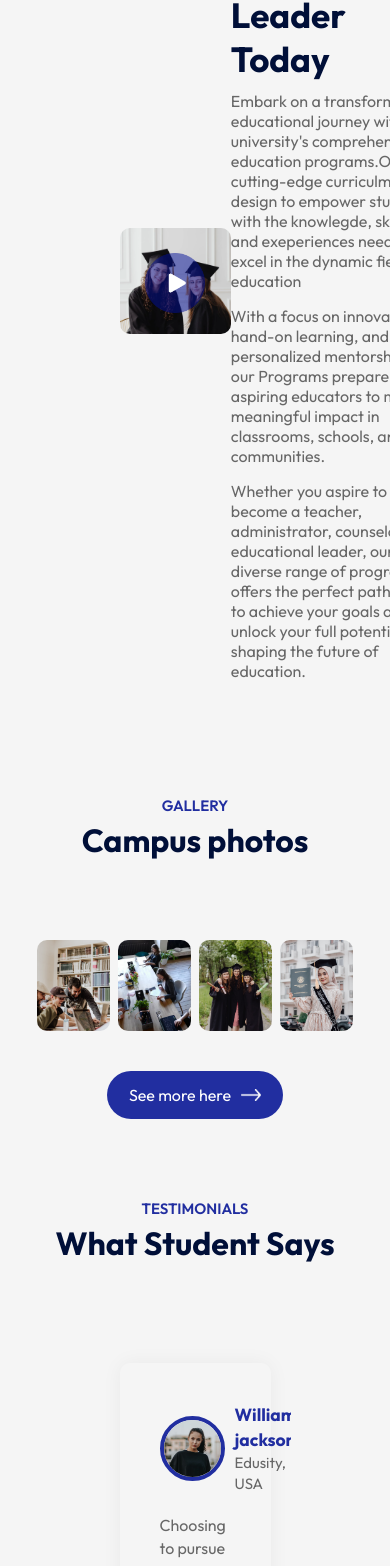
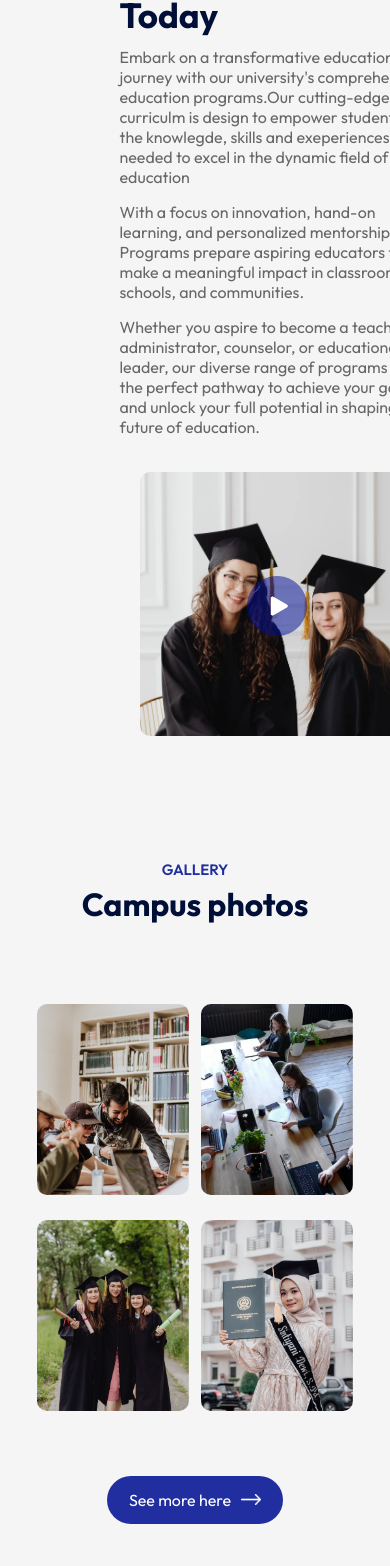
Before and after one commit to Muskan711810/Education_website, a React (Vite) app: page / in a window 390 px wide. Shown: the part 2239-3805 px from the top of the page. Built offline with nearby package versions, Linux system fonts and the light colour scheme.

Commit message:
change16

```diff
--- a/src/Components/About/About.css
+++ b/src/Components/About/About.css
@@ -44,3 +44,18 @@
     color: #676767;
     margin-bottom: 15px;
 }
+
+/* media query */
+@media (max-width: 800px){
+    .about{
+        flex-direction: column;
+    }
+    .about-left{
+        flex-basis: 100%;
+        margin: 20px;
+        order: 2;
+    }
+    .about-right{
+        flex-basis: 100%;
+    }
+}
--- a/src/Components/Campus/Campus.css
+++ b/src/Components/Campus/Campus.css
@@ -16,3 +16,14 @@
     width: 23%;
     border-radius: 10px;
 }
+
+/* media query */
+@media (max-width: 800px){
+    .gallery{
+        flex-wrap: wrap;
+    }
+    .gallery img{
+        width: 48%;
+        margin-bottom: 25px;
+    }
+}
--- a/src/Components/Contact/Contact.css
+++ b/src/Components/Contact/Contact.css
@@ -57,3 +57,13 @@
     display: block;
     margin: 20px 0;
 }
+
+/* media query */
+@media (max-width: 700px){
+    .contact{
+        display: block;
+    }
+    .contact-col{
+        padding: 20px;
+    }
+}
--- a/src/Components/Footer/Footer.css
+++ b/src/Components/Footer/Footer.css
@@ -13,3 +13,17 @@
     display: inline-block;
     margin-left: 20px;
 }
+
+/*  media query */
+@media (max-width: 700px){
+    .footer{
+        display: block;
+        text-align: center;
+    }
+    .footer ul li{
+        margin: 10px;
+    }
+    .footer ul{
+        margin-top: 10px;
+    }
+}
--- a/src/Components/Testimonials/Testimonials.css
+++ b/src/Components/Testimonials/Testimonials.css
@@ -61,3 +61,37 @@
 {
     color: #212EA0;
 }
+
+/* media query */
+@media (max-width: 800px){
+    .testimonials{
+        padding: 0 40px;
+    }
+    .next-btn, .back-btn{
+        padding: 10px;
+        width: 35px;
+    }
+    .testimonials ul li{
+        padding: 10px;
+    }
+    .slide{
+        padding: 10px;
+    }
+    .slide img{
+        width: 50px;
+        border: 3px solid #212EA0;
+    }
+}
+@media (max-width: 600px){
+    .user-info{
+        display: block;
+        margin-bottom: 10px;
+        font-size: 12px;
+    }
+    .user-info h3{
+        font-size: 16px;
+    }
+    .slider p{
+        font-size: 12px;
+    }
+}
```
